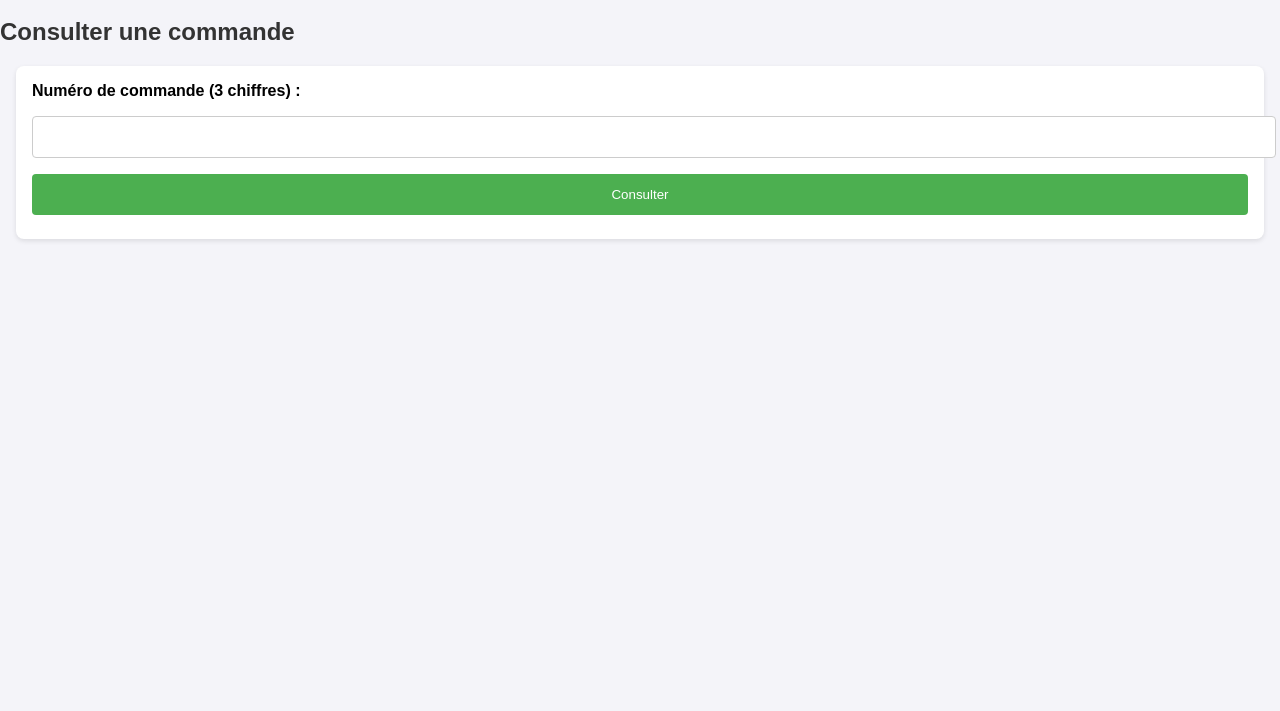
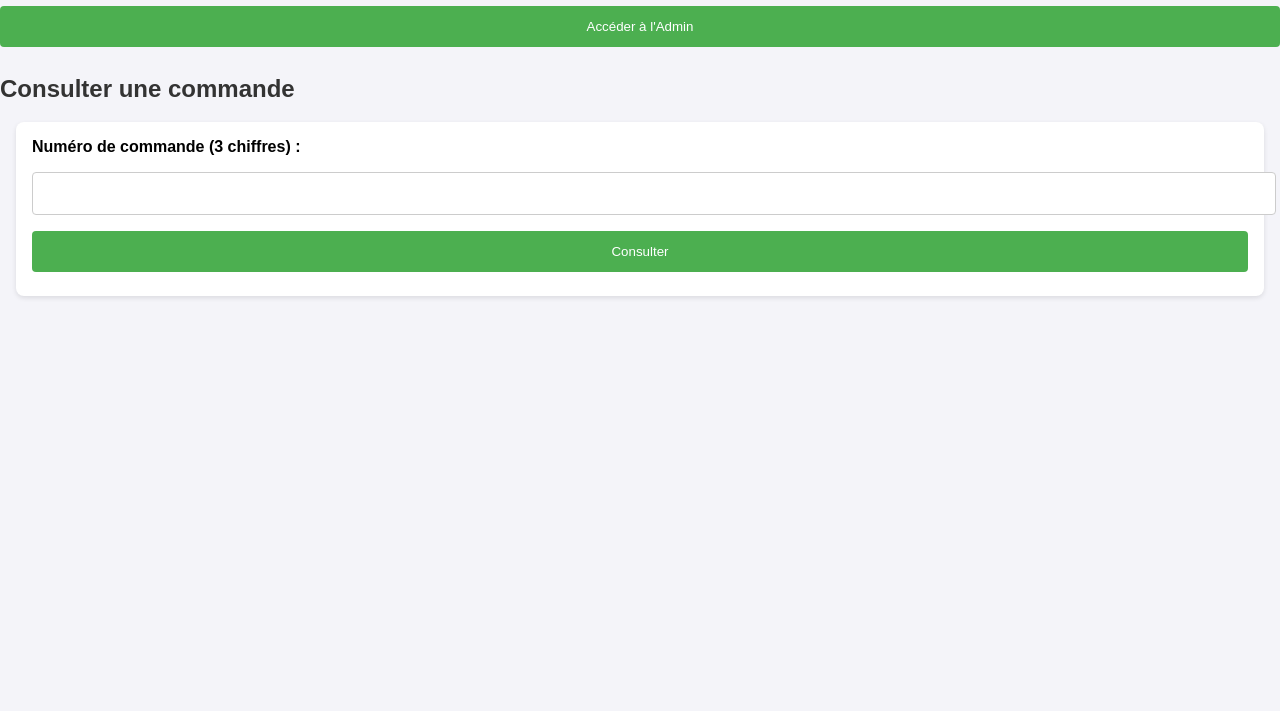
Before and after one commit to github-VS-user/master3d, a plain HTML site: page index.html in a window 1280 px wide. Shown: the part 89-800 px from the top of the page. Drawn offline with Linux system fonts and the light colour scheme.

Commit message:
Update index.html

```diff
--- a/index.html
+++ b/index.html
@@ -14,6 +14,9 @@
 
     <!-- Lien vers l'espace Admin -->
 <a href="#" id="adminSpace">Admin Space</a>
+<!-- Ajoutez ce lien ou bouton pour accéder à l'Admin -->
+<button id="adminLink">Accéder à l'Admin</button>
+
 
     <!-- Page publique pour consulter une commande -->
     <section id="public">
```
